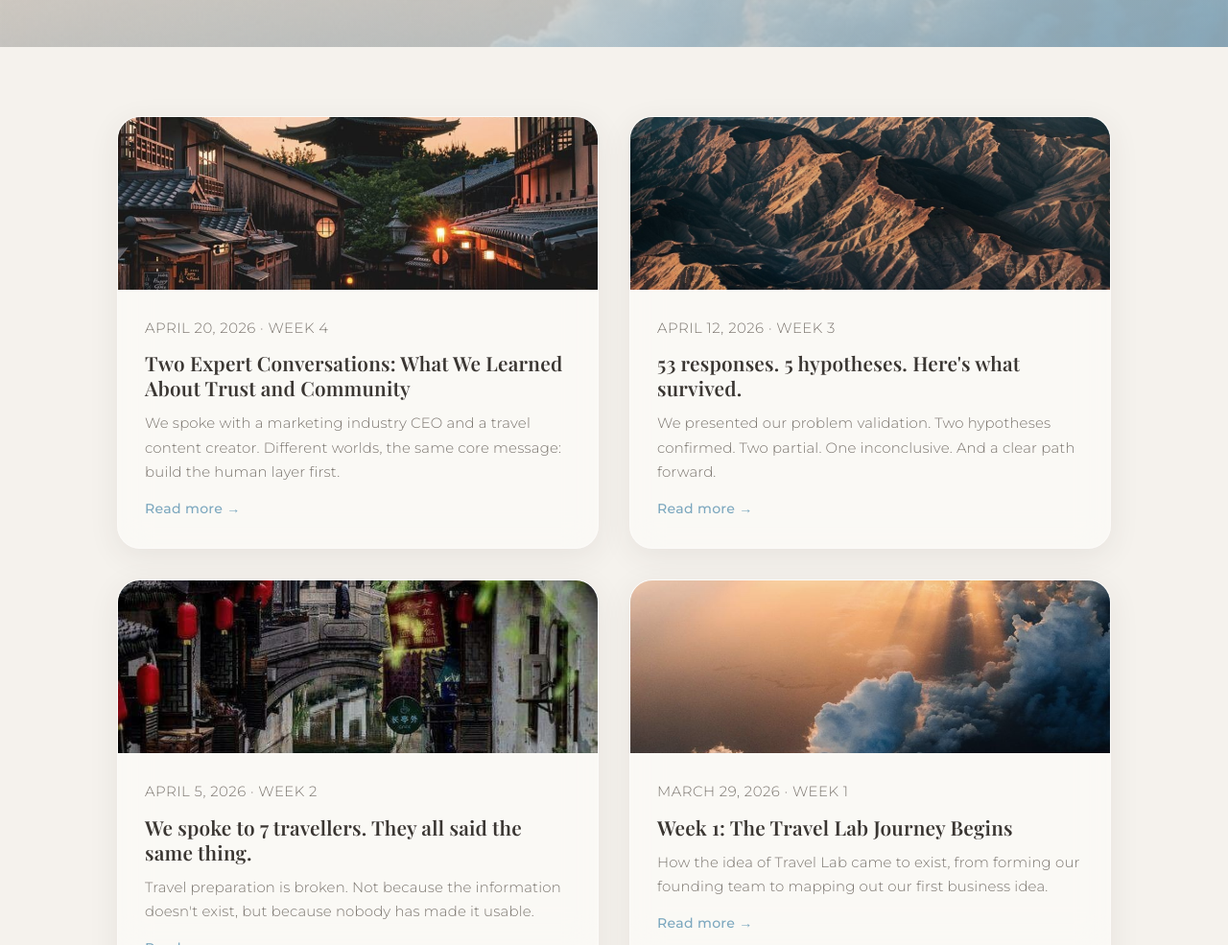
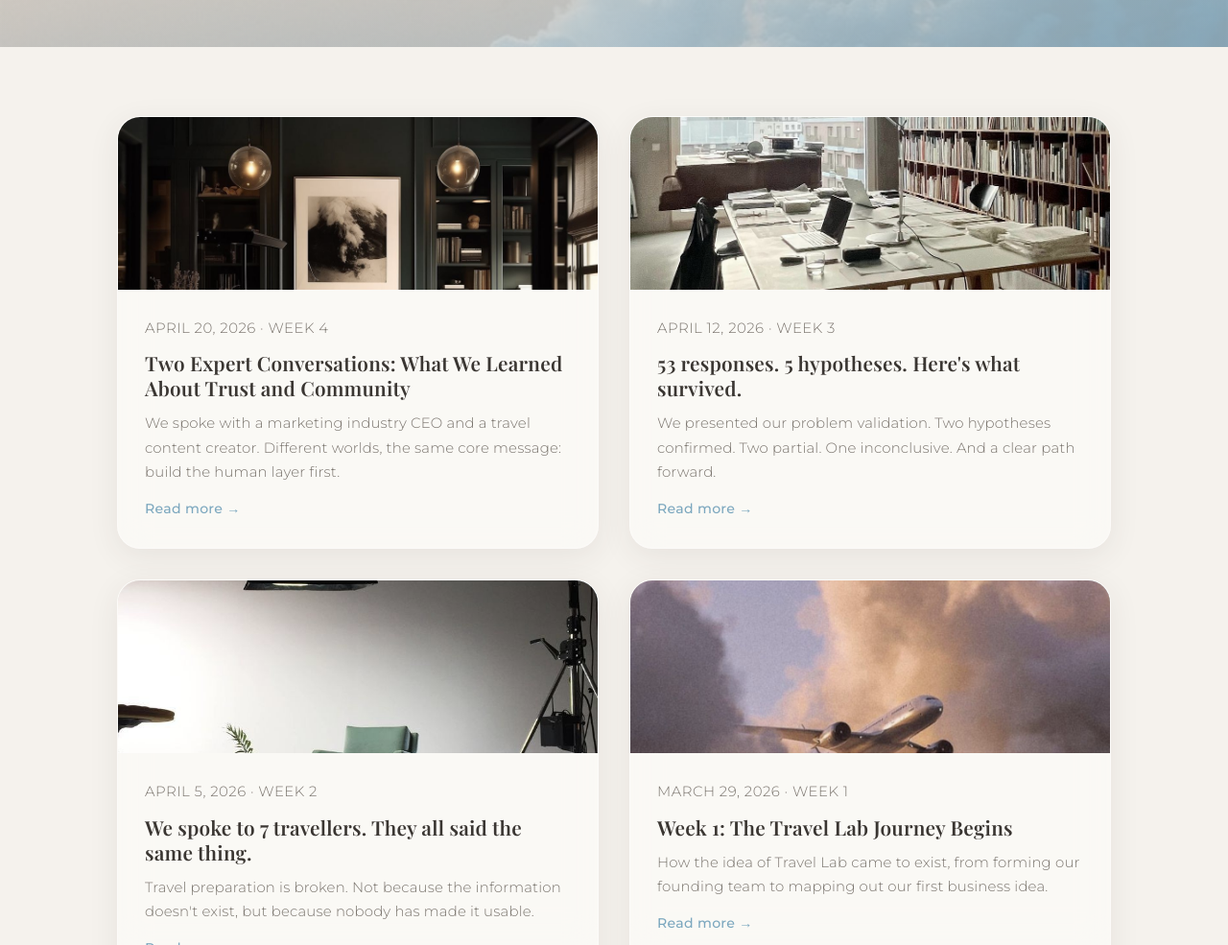
Before and after one commit to jasperijde/travellab-website, a plain HTML site: page website/blog/index.html in a window 1280 px wide. Shown: the part 273-1258 px from the top of the page at 96% size. Drawn offline with nearby package versions, Linux system fonts and the light colour scheme.

Commit message:
Use custom blog card images for all 4 weekly posts
Replace placeholder travel photos with the actual blog images:
Journey begins (Week 1), interviews (Week 2), survey (Week 3),
expert (Week 4). Crop positions tuned per image.

Co-Authored-By: Claude Opus 4.6 <noreply@anthropic.com>

```diff
--- a/website/blog/index.html
+++ b/website/blog/index.html
@@ -53,7 +53,7 @@
         -->
 
         <div class="blog-card">
-          <div class="blog-card-image"><img src="../images/gallery-kyoto.jpg" alt="Week 4 blog" loading="lazy"></div>
+          <div class="blog-card-image"><img src="../images/expert.jpg" alt="Week 4 blog" loading="lazy" style="object-position: center 30%;"></div>
           <div class="blog-card-body">
             <p class="blog-card-meta">April 20, 2026 · Week 4</p>
             <h3><a href="/blog/week-4-interview.html">Two Expert Conversations: What We Learned About Trust and Community</a></h3>
@@ -63,7 +63,7 @@
         </div>
 
         <div class="blog-card">
-          <div class="blog-card-image"><img src="../images/cta-mountains.jpg" alt="Week 3 blog" loading="lazy"></div>
+          <div class="blog-card-image"><img src="../images/survey.jpg" alt="Week 3 blog" loading="lazy" style="object-position: center 55%;"></div>
           <div class="blog-card-body">
             <p class="blog-card-meta">April 12, 2026 · Week 3</p>
             <h3><a href="/blog/week-3-validation.html">53 responses. 5 hypotheses. Here's what survived.</a></h3>
@@ -73,7 +73,7 @@
         </div>
 
         <div class="blog-card">
-          <div class="blog-card-image"><img src="../images/gallery-china.jpg" alt="Week 2 blog" loading="lazy"></div>
+          <div class="blog-card-image"><img src="../images/interviews.jpg" alt="Week 2 blog" loading="lazy" style="object-position: center 40%;"></div>
           <div class="blog-card-body">
             <p class="blog-card-meta">April 5, 2026 · Week 2</p>
             <h3><a href="/blog/week-2-research.html">We spoke to 7 travellers. They all said the same thing.</a></h3>
@@ -83,7 +83,7 @@
         </div>
 
         <div class="blog-card">
-          <div class="blog-card-image"><img src="../images/hero-sky.jpg" alt="Week 1 blog" loading="lazy"></div>
+          <div class="blog-card-image"><img src="../images/Journey%20begins.jpg" alt="Week 1 blog" loading="lazy" style="object-position: center 45%;"></div>
           <div class="blog-card-body">
             <p class="blog-card-meta">March 29, 2026 · Week 1</p>
             <h3><a href="/blog/week-1-kickoff.html">Week 1: The Travel Lab Journey Begins</a></h3>
```
Also changed, not shown: website/images/Journey begins.jpg (added), website/images/expert.jpg (added), website/images/interviews.jpg (added), website/images/survey.jpg (added).
